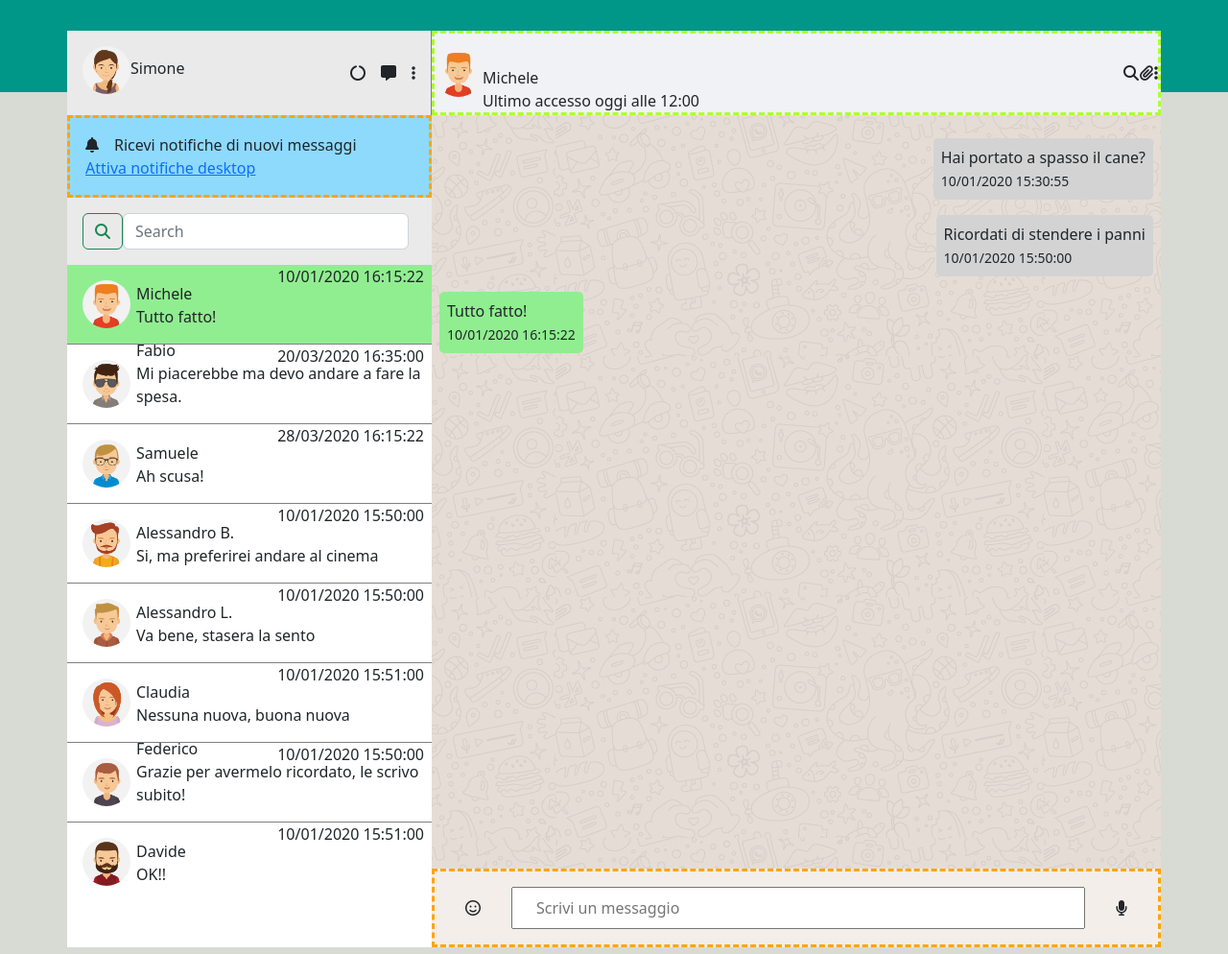
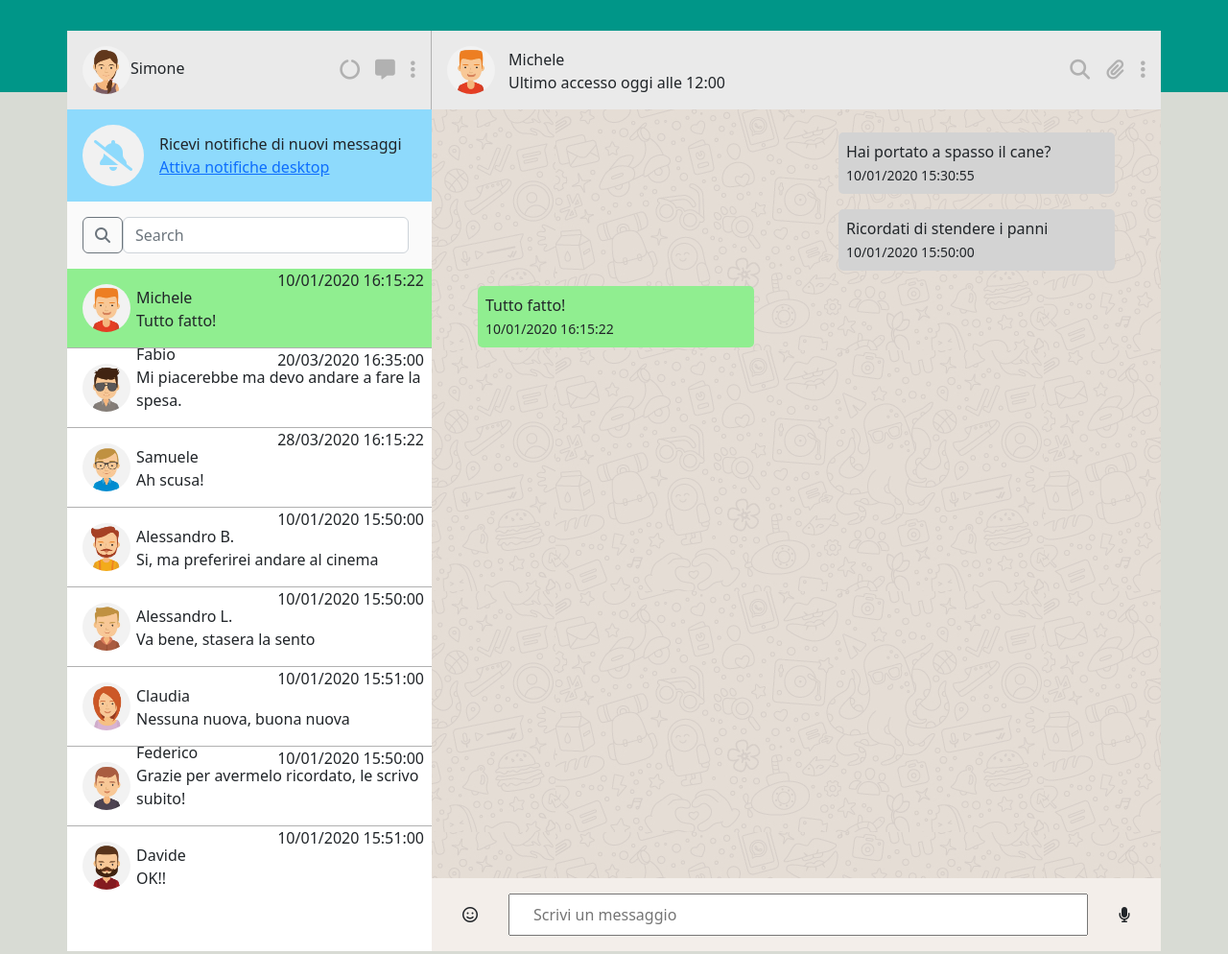
Before and after one commit to SimoneMarino30/vue-boolzapp, a plain HTML site: page index.html in a window 1280 px wide. Shown: the whole page at 96% size. Drawn offline with nearby package versions, Linux system fonts and the light colour scheme.

Commit message:
Style refactoring done

```diff
--- a/css/style.css
+++ b/css/style.css
@@ -48,7 +48,7 @@ img {
 /* SIDE SECTION START */
 .header-left-col {
   background-color: #eaeaea;
-  border-right: 1px solid gray;
+  border-right: 1px solid #b1b1b1;
   /* padding: 1rem; */
 }
 .col-4 {
@@ -63,12 +63,38 @@ img {
   flex-wrap: wrap;
   padding: 1rem;
   background-color: #8edafc;
-  border: 3px dashed orange;
+  /* border: 3px dashed orange; */
+}
+
+.bell {
+  display: flex;
+  justify-content: center;
+  align-items: center;
+  background-color: #f1f1f1;
+  color: #8edafc;
+  /* border: 1px solid gray; */
+  width: 4rem;
+  height: 4rem;
+  border-radius: 50%;
+  padding: 0.5rem;
+  font-size: 2rem;
+  margin-right: 1rem;
+}
+
+.notifications {
+  display: flex;
+  flex-direction: column;
 }
 
 .header-right-col {
-  background: #f0f2f5;
-  border: 3px dashed greenyellow;
+  background: #eaeaea;
+  /* border: 3px dashed greenyellow; */
+}
+
+.top-icons {
+  color: #b1b1b1;
+  font-size: 1.3rem;
+  font-weight: bolder;
 }
 
 .conversations {
@@ -84,7 +110,7 @@ img {
 /* search bar */
 .searchBar {
   padding: 1rem;
-  background-color: #eaeaea;
+  background-color: #fafafa;
   /* border: 3px dashed fuchsia; */
 }
 /* card */
@@ -92,7 +118,7 @@ img {
   position: relative;
   padding: 0 1rem;
   background-color: #ffffff;
-  border-bottom: 1px solid gray;
+  border-bottom: 1px solid #b1b1b1;
 }
 
 .avatarTextCard:nth-last-child(2) {
@@ -128,8 +154,9 @@ img {
 
 .activeTextCard {
   position: absolute;
-  bottom: 0;
-  left: 50px;
+  bottom: 1rem;
+  left: 4rem;
+  /* border: 4px dashed blueviolet; */
 }
 
 .activeTextCard > div {
@@ -137,13 +164,16 @@ img {
 }
 
 .message {
-  max-width: 70%;
+  /* max-width: 80%; */
+  width: 18rem;
   border-radius: 5px;
   padding: 0.5rem;
   margin: 0.5rem;
+  margin-right: 3rem;
 }
 .message.received {
   background-color: lightgreen;
+  margin-left: 3rem;
 }
 
 .message.sent {
@@ -158,7 +188,7 @@ img {
   background-color: #f3eeea;
   /* width: 100%; */
   /* margin-top: 65%; */
-  border: 3px dashed orange;
+  /* border: 3px dashed orange; */
   width: 100%;
 }
 /* DEBUG */
--- a/index.html
+++ b/index.html
@@ -50,7 +50,7 @@
               <img src="./img/avatar_io.jpg" alt="" class="my-3 ms-3" />
               <span>Simone</span>
             </div>
-            <div class="d-inline ms-auto me-3 align-self-center">
+            <div class="top-icons d-inline ms-auto me-3 align-self-center">
               <i class="fa-solid fa-circle-notch"></i>
               <i class="fa-solid fa-message mx-3"></i>
               <i class="fa-solid fa-ellipsis-vertical"></i>
@@ -58,7 +58,7 @@
           </div>
           <!-- header right side -->
           <div class="header-right-col col-8 d-flex">
-            <div class="d-inline position-relative">
+            <div class="d-inline position-relative mx-3">
               <img
                 :src="'./img/avatar' + contacts[clickedContact].avatar + '.jpg'"
                 alt=""
@@ -69,10 +69,10 @@
                 <div>Ultimo accesso oggi alle 12:00</div>
               </div>
             </div>
-            <div class="d-inline ms-auto align-self-center">
+            <div class="top-icons d-inline ms-auto align-self-center">
               <i class="fa-solid fa-magnifying-glass"></i>
-              <i class="fa-solid fa-paperclip my-3"></i>
-              <i class="fa-solid fa-ellipsis-vertical"></i>
+              <i class="fa-solid fa-paperclip my-3 mx-3"></i>
+              <i class="fa-solid fa-ellipsis-vertical me-3"></i>
             </div>
           </div>
         </header>
@@ -82,14 +82,18 @@
         <div class="row">
           <div class="col-4">
             <div class="d-flex left-bar">
-              <i class="fa-solid fa-bell me-3"></i>
-              <div>Ricevi notifiche di nuovi messaggi</div>
-              <a href="#">Attiva notifiche desktop</a>
+              <div class="bell">
+                <i class="fa-solid fa-bell-slash"></i>
+              </div>
+              <div class="notifications">
+                Ricevi notifiche di nuovi messaggi
+                <a href="#">Attiva notifiche desktop</a>
+              </div>
             </div>
 
             <div class="searchBar">
               <form class="d-flex" role="search">
-                <button class="btn btn-outline-success" type="button">
+                <button class="btn btn-outline-secondary" type="button">
                   <i class="fa-solid fa-magnifying-glass"></i>
                 </button>
                 <input
```
